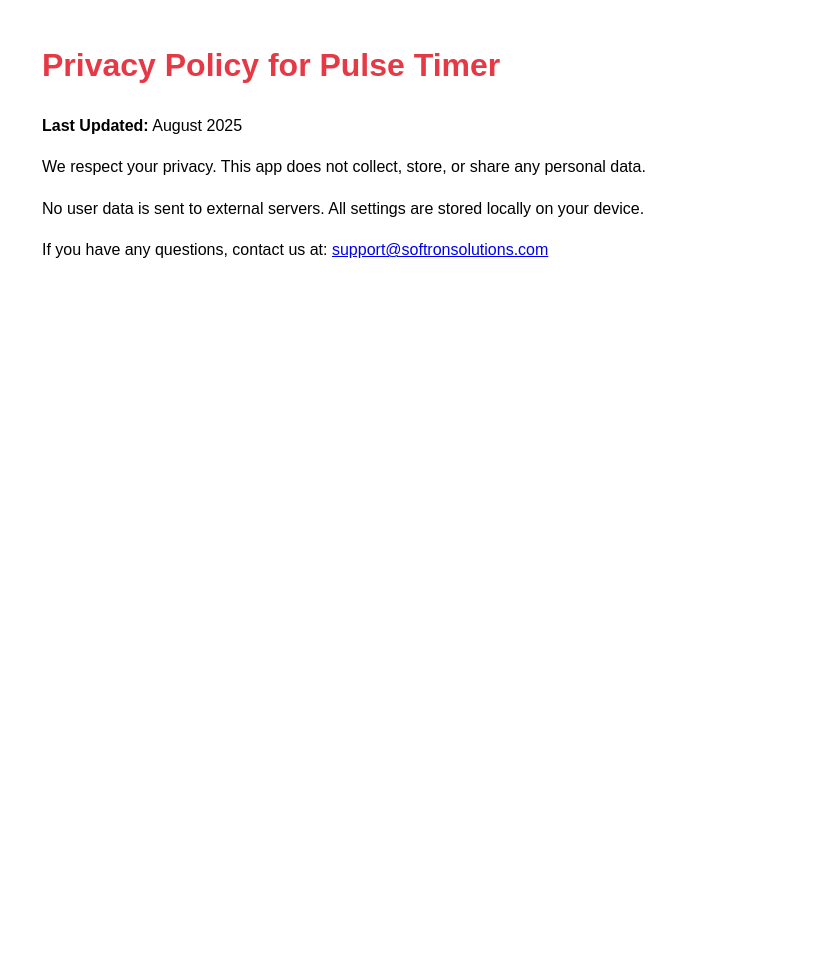
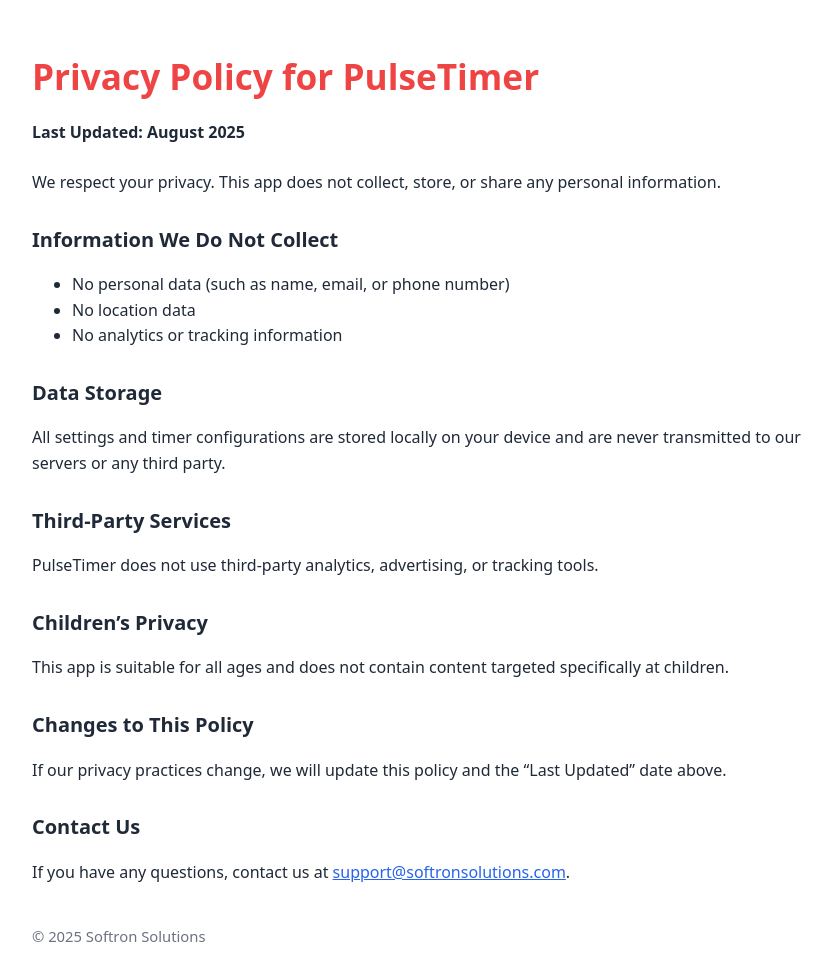
Before and after one commit to codecodex-blip/pulsetimer-privacy, a plain HTML site: page index.html in a window 1280 px wide. Shown: the whole page, without its empty margins (198-1030 px from the left). Before the commit the page ends 800 px from the top, so only its background shows below. Drawn offline with Linux system fonts and the light colour scheme.

Commit message:
Modified  privacy policy HTML

```diff
--- a/index.html
+++ b/index.html
@@ -1,19 +1,53 @@
 <!DOCTYPE html>
 <html lang="en">
 <head>
-    <meta charset="UTF-8">
-    <meta name="viewport" content="width=device-width, initial-scale=1.0">
-    <title>Pulse Timer - Privacy Policy</title>
-    <style>
-        body { font-family: Arial, sans-serif; max-width: 800px; margin: 40px auto; line-height: 1.6; }
-        h1 { color: #E63946; }
-    </style>
+  <meta charset="utf-8" />
+  <meta name="viewport" content="width=device-width,initial-scale=1" />
+  <title>Privacy Policy – PulseTimer</title>
+  <style>
+    :root { --txt:#1f2937; --muted:#6b7280; --brand:#ef4444; }
+    body { font-family: system-ui, -apple-system, Segoe UI, Roboto, Helvetica, Arial, sans-serif;
+           margin: 0; background:#fff; color:var(--txt); line-height:1.6; }
+    .wrap { max-width: 820px; margin: 48px auto; padding: 0 20px; }
+    h1 { color: var(--brand); margin: 0 0 12px; font-size: 2.2rem; }
+    h2 { margin-top: 28px; font-size: 1.25rem; }
+    .updated { font-weight: 600; margin-bottom: 24px; }
+    a { color:#2563eb; text-decoration: underline; }
+    footer { margin-top: 40px; font-size: .925rem; color: var(--muted); }
+  </style>
 </head>
 <body>
-    <h1>Privacy Policy for Pulse Timer</h1>
-    <p><strong>Last Updated:</strong> August 2025</p>
-    <p>We respect your privacy. This app does not collect, store, or share any personal data.</p>
-    <p>No user data is sent to external servers. All settings are stored locally on your device.</p>
-    <p>If you have any questions, contact us at: <a href="mailto:support@softronsolutions.com">support@softronsolutions.com</a></p>
+  <main class="wrap">
+    <h1>Privacy Policy for PulseTimer</h1>
+    <p class="updated">Last Updated: August 2025</p>
+
+    <p>We respect your privacy. This app does not collect, store, or share any personal information.</p>
+
+    <h2>Information We Do Not Collect</h2>
+    <ul>
+      <li>No personal data (such as name, email, or phone number)</li>
+      <li>No location data</li>
+      <li>No analytics or tracking information</li>
+    </ul>
+
+    <h2>Data Storage</h2>
+    <p>All settings and timer configurations are stored locally on your device and are never transmitted to our servers or any third party.</p>
+
+    <h2>Third‑Party Services</h2>
+    <p>PulseTimer does not use third‑party analytics, advertising, or tracking tools.</p>
+
+    <h2>Children’s Privacy</h2>
+    <p>This app is suitable for all ages and does not contain content targeted specifically at children.</p>
+
+    <h2>Changes to This Policy</h2>
+    <p>If our privacy practices change, we will update this policy and the “Last Updated” date above.</p>
+
+    <h2>Contact Us</h2>
+    <p>If you have any questions, contact us at
+      <a href="mailto:support@softronsolutions.com">support@softronsolutions.com</a>.
+    </p>
+
+    <footer>© 2025 Softron Solutions</footer>
+  </main>
 </body>
 </html>
```
